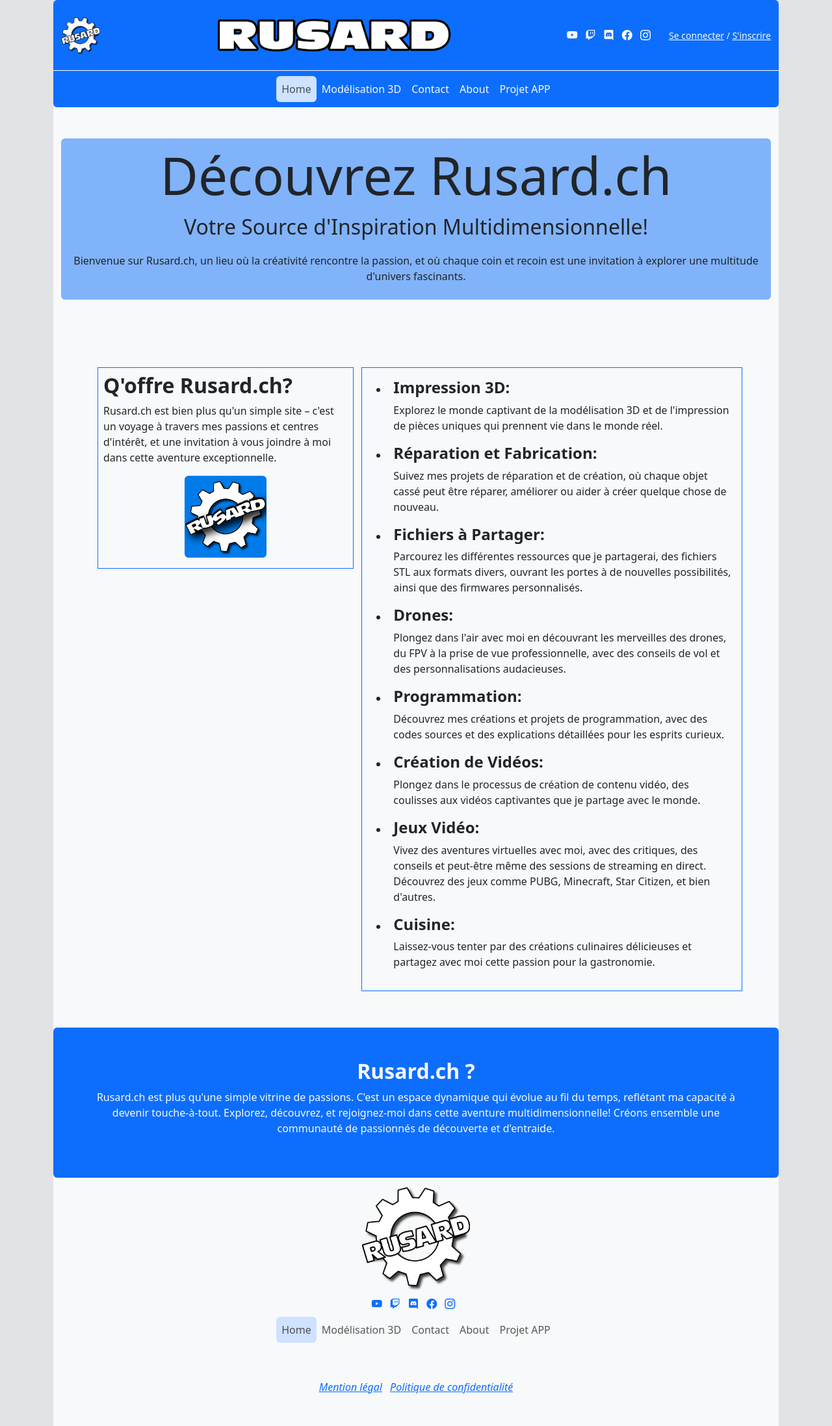
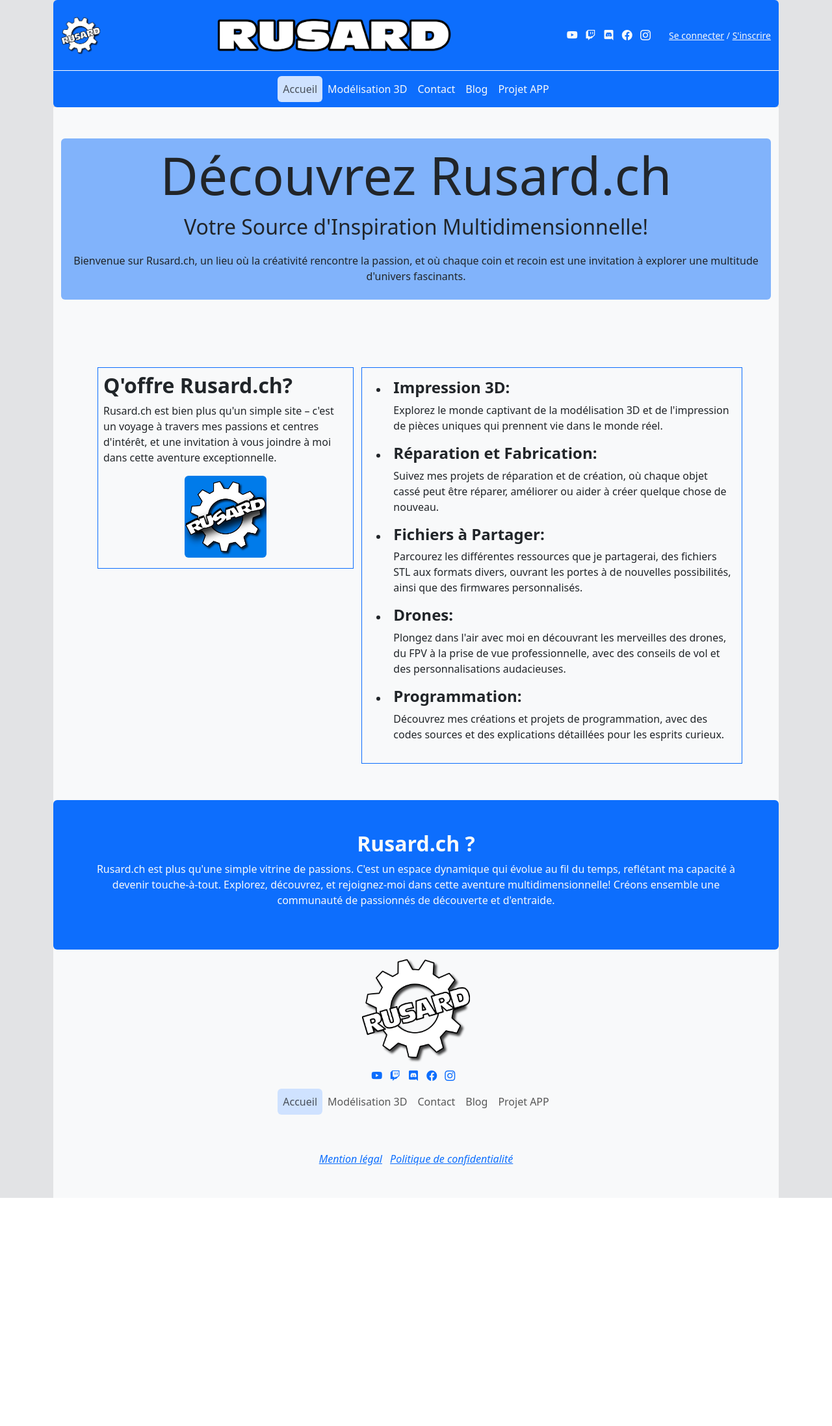
Before and after one commit to Rusard/site-rusard, a Django app: page / in a window 1280 px wide. Shown: the whole page at 65% size. After the commit the page ends 1843 px from the top, so only its background shows below. Run offline with Django 5.2, Linux system fonts and the light colour scheme.

Commit message:
mise a jour contenue

```diff
--- a/rusard_site/rusardhome/templates/rusardhome/accueil.html
+++ b/rusard_site/rusardhome/templates/rusardhome/accueil.html
@@ -32,9 +32,9 @@
                     <li class="p-2"><h4><strong>Fichiers à Partager:</strong></h4> Parcourez les différentes ressources que je partagerai, des fichiers STL aux formats divers, ouvrant les portes à de nouvelles possibilités, ainsi que des firmwares personnalisés.</li>
                     <li class="p-2"><h4><strong>Drones:</strong></h4> Plongez dans l'air avec moi en découvrant les merveilles des drones, du FPV à la prise de vue professionnelle, avec des conseils de vol et des personnalisations audacieuses.</li>
                     <li class="p-2"><h4><strong>Programmation:</strong></h4> Découvrez mes créations et projets de programmation, avec des codes sources et des explications détaillées pour les esprits curieux.</li>
-                    <li class="p-2"><h4><strong>Création de Vidéos:</strong></h4> Plongez dans le processus de création de contenu vidéo, des coulisses aux vidéos captivantes que je partage avec le monde.</li>
+                    <!--<li class="p-2"><h4><strong>Création de Vidéos:</strong></h4> Plongez dans le processus de création de contenu vidéo, des coulisses aux vidéos captivantes que je partage avec le monde.</li>
                     <li class="p-2"><h4><strong>Jeux Vidéo:</strong></h4> Vivez des aventures virtuelles avec moi, avec des critiques, des conseils et peut-être même des sessions de streaming en direct. Découvrez des jeux comme PUBG, Minecraft, Star Citizen, et bien d'autres.</li>
-                    <li class="p-2"><h4><strong>Cuisine:</strong></h4> Laissez-vous tenter par des créations culinaires délicieuses et partagez avec moi cette passion pour la gastronomie.</li>
+                    <li class="p-2"><h4><strong>Cuisine:</strong></h4> Laissez-vous tenter par des créations culinaires délicieuses et partagez avec moi cette passion pour la gastronomie.</li>-->
                 </ul>
             </div>
         </div>
--- a/rusard_site/rusardhome/templates/rusardhome/base.html
+++ b/rusard_site/rusardhome/templates/rusardhome/base.html
@@ -93,7 +93,7 @@
               <div class="collapse navbar-collapse" id="menu">
                   <ul class="navbar-nav mx-auto">
                       <li class="nav-item">
-                          <a href="{% url 'accueil' %}" class="{% if request.resolver_match.url_name == 'accueil' %}nav-link bg-primary-subtle rounded{% else %}nav-link text-light{% endif %}">Home</a>
+                          <a href="{% url 'accueil' %}" class="{% if request.resolver_match.url_name == 'accueil' %}nav-link bg-primary-subtle rounded{% else %}nav-link text-light{% endif %}">Accueil</a>
                       </li>
                       <li class="nav-item">
                           <a href="{% url 'modelisation' %}" class="{% if request.resolver_match.url_name == 'modelisation' %}nav-link bg-primary-subtle rounded{% else %}nav-link text-light{% endif %}">Modélisation 3D</a>
@@ -102,7 +102,7 @@
                           <a href="{% url 'contact' %}" class="{% if request.resolver_match.url_name == 'contact' %}nav-link bg-primary-subtle rounded{% else %}nav-link text-light{% endif %}">Contact</a>
                       </li>
                       <li class="nav-item">
-                          <a href="{% url 'about' %}" class="{% if request.resolver_match.url_name == 'about' %}nav-link bg-primary-subtle rounded{% else %}nav-link text-light{% endif %}">About</a>
+                          <a href="{% url 'about' %}" class="{% if request.resolver_match.url_name == 'about' %}nav-link bg-primary-subtle rounded{% else %}nav-link text-light{% endif %}">Blog</a>
                       </li>
                         <li class="nav-item">
                             <a href="{% url 'projetapp' %}" class="{% if request.resolver_match.url_name == 'projetapp' %}nav-link bg-primary-subtle rounded{% else %}nav-link text-light{% endif %}">Projet APP</a>
@@ -150,7 +150,7 @@
               <div class="collapse navbar-collapse" id="menu">
                   <ul class="navbar-nav mx-auto">
                         <li class="nav-item">
-                            <a href="{% url 'accueil' %}" class="{% if request.resolver_match.url_name == 'accueil' %}nav-link bg-primary-subtle rounded{% else %}nav-link{% endif %}">Home</a>
+                            <a href="{% url 'accueil' %}" class="{% if request.resolver_match.url_name == 'accueil' %}nav-link bg-primary-subtle rounded{% else %}nav-link{% endif %}">Accueil</a>
                         </li>
                         <li class="nav-item">
                             <a href="{% url 'modelisation' %}" class="{% if request.resolver_match.url_name == 'modelisation' %}nav-link bg-primary-subtle rounded{% else %}nav-link{% endif %}">Modélisation 3D</a>
@@ -159,7 +159,7 @@
                             <a href="{% url 'contact' %}" class="{% if request.resolver_match.url_name == 'contact' %}nav-link bg-primary-subtle rounded{% else %}nav-link{% endif %}">Contact</a>
                         </li>
                         <li class="nav-item">
-                            <a href="{% url 'about' %}" class="{% if request.resolver_match.url_name == 'about' %}nav-link bg-primary-subtle rounded{% else %}nav-link{% endif %}">About</a>
+                            <a href="{% url 'about' %}" class="{% if request.resolver_match.url_name == 'about' %}nav-link bg-primary-subtle rounded{% else %}nav-link{% endif %}">Blog</a>
                         </li>
                         <li class="nav-item">
                             <a href="{% url 'projetapp' %}" class="{% if request.resolver_match.url_name == 'projetapp' %}nav-link bg-primary-subtle rounded{% else %}nav-link{% endif %}">Projet APP</a>
--- a/rusard_site/rusardhome/templates/rusardhome/modelisation.html
+++ b/rusard_site/rusardhome/templates/rusardhome/modelisation.html
@@ -17,7 +17,7 @@
           <div class="card">
             <div class="card-body">
               <h2 class="card-title">Transformez Vos Idées en Réalité</h2>
-              <p class="card-text">Bienvenue chez Rusard – Votre partenaire de confiance pour la modélisation 3D exceptionnelle et la concrétisation de vos concepts innovants! Je suis là pour vous accompagner à chaque étape.</p>
+              <p class="card-text">Bienvenue chez Rusard – Votre partenaire de confiance pour la modélisation 3D et la concrétisation de vos concepts innovants! Je suis là pour vous accompagner à chaque étape.</p>
               <a href="{% url 'contact' %}" class="btn btn-primary">Page de contact</a>
             </div>
           </div>
```
Also changed, not shown: rusard_site/rusard_site/settings.py (line endings or trailing spaces).
